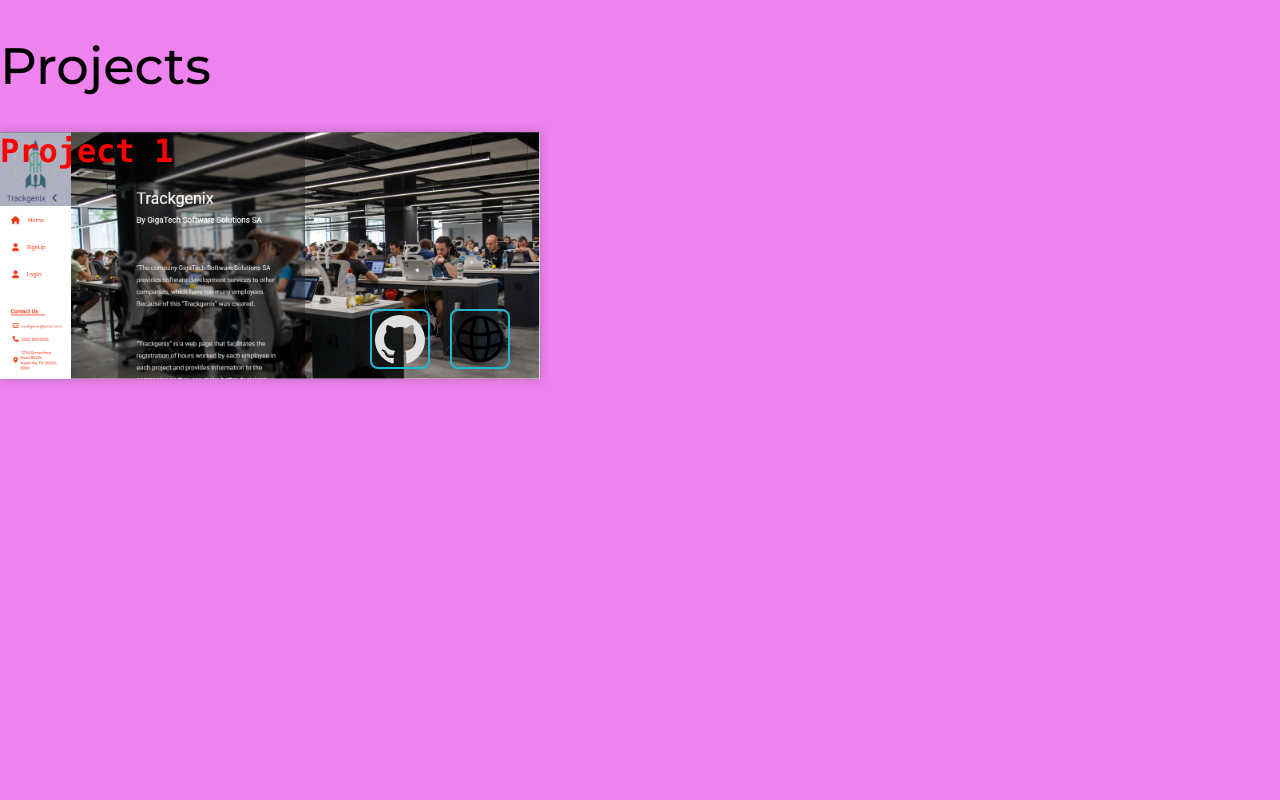
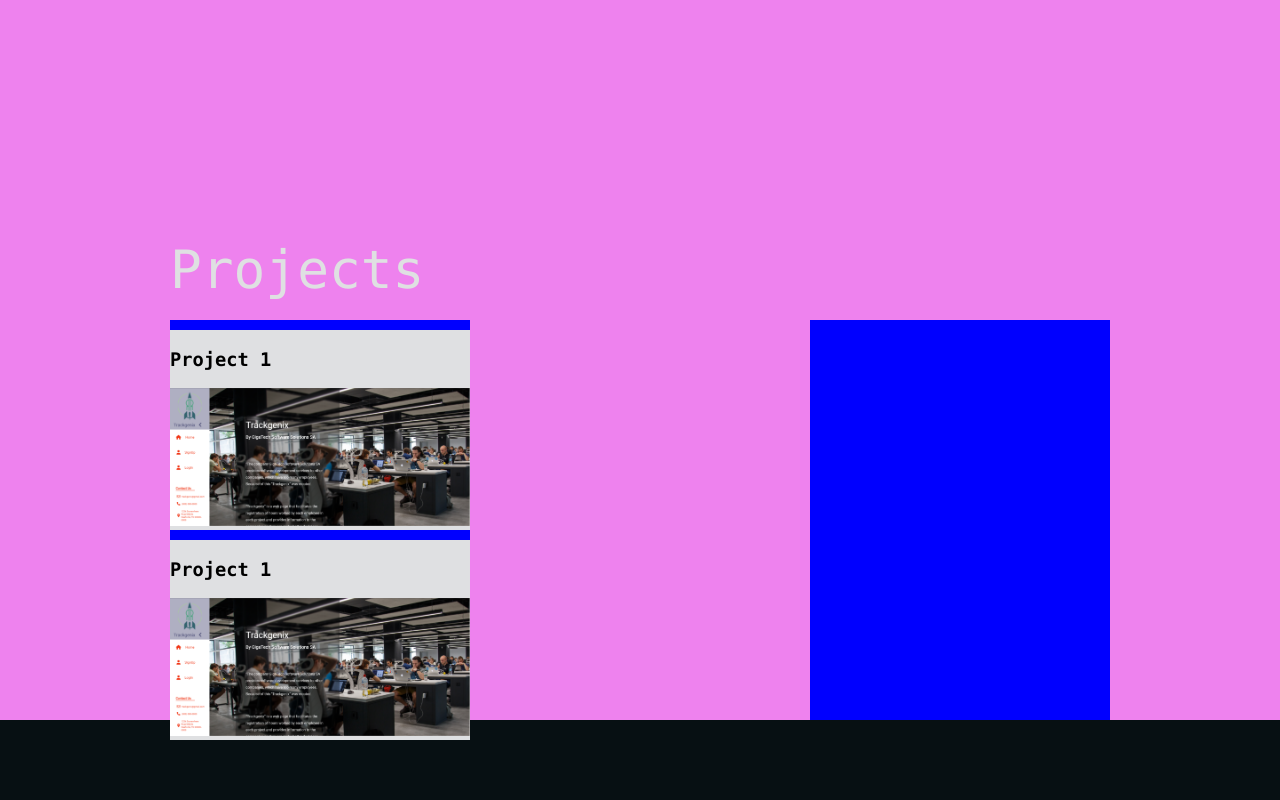
Before and after one commit to ProDIGGY-vinilos/my-portafolio, a React (Create React App) app: page / in a window 1280 px wide. Shown: the part 1600-2400 px from the top of the page. Built offline with nearby package versions, Linux system fonts and the light colour scheme.

Commit message:
think about projects presentation

```diff
--- a/src/Componentes/Pages/Contact/Contact.module.css
+++ b/src/Componentes/Pages/Contact/Contact.module.css
@@ -17,8 +17,8 @@
 
 .title {
   margin: 0px;
-  margin-bottom: 15px;
   padding: 0px;
+  margin-top: 30px;
   font-size: 3.3rem;
   font-weight: 300;
   color: #dfe0e2;
@@ -39,7 +39,6 @@
   align-items: center;
   width: 85%;
   height: 50%;
-  margin-top: 30px;
   border-radius: 5px;
   padding: 10px;
 }
--- a/src/Componentes/Pages/Projects/Projects.module.css
+++ b/src/Componentes/Pages/Projects/Projects.module.css
@@ -2,35 +2,60 @@
   background-color: violet;
   display: flex;
   flex-direction: row;
-  justify-content: space-between;
-  height: 100vh;
+  justify-content: space-around;
+  align-items: flex-end;
+  margin-bottom: 15px;
+  height: 90vh;
 }
 
-.right,
-.left {
-  width: 50%;
+.title {
+  margin: 0px;
+  margin-bottom: 20px;
+  padding: 0px;
+  font-size: 3.3rem;
+  font-weight: 300;
+  color: #dfe0e2;
 }
 
-.projectTitle {
-  position: absolute;
-  color: red;
-  font-size: 2rem;
-  font-weight: 700;
-  margin: 0;
-  padding: 0;
+.projectsLeft,
+.projectsRight {
+  display: flex;
+  flex-direction: column;
+  justify-content: space-between;
+  align-items: center;
+  width: 300px;
+  height: 400px;
+  background-color: blue;
 }
 
 .project {
-  background-color: #fff;
-  box-shadow: 0 0 10px rgba(0, 0, 0, 0.2);
-  display: flex;
-  flex-direction: column;
-  height: 100%;
-  width: 80%;
-  justify-content: space-between;
+  background-color: #dfe0e2;
+  margin-top: 10px;
+  height: 350px;
+  flex: 1;
+  transition: all 1s ease-in-out;
 }
 
-.projectBtns {
+.project:hover {
+  background-color: #23b5d3;
+  transition: all 1s ease-in-out;
+  flex: 3;
+}
+.project:hover img {
+  background-color: #23b5d3;
+  transition: all 1s ease-in-out;
+  width: 100%;
+  height: 100%;
+  flex: 3;
+}
+
+.project img {
+  object-fit: cover;
+  width: 100%;
+  flex: 1;
+}
+
+/* .projectBtns {
   display: flex;
   flex-direction: row;
   justify-content: flex-end;
@@ -71,4 +96,4 @@
   transition: all 1s ease-in-out;
   height: 30px;
   width: 30px;
-}
+} */
--- a/src/Componentes/Pages/Projects/index.js
+++ b/src/Componentes/Pages/Projects/index.js
@@ -3,13 +3,38 @@ import styles from "./Projects.module.css";
 const Projects = () => {
   return (
     <div id="projects" className={styles.container}>
-      <div className={styles.leftContainer}>
-        <h1>Projects</h1>
-        <div className={styles.left}>
+      <div className={styles.left}>
+        <h2 className={styles.title}>Projects</h2>
+        <div className={styles.projectsLeft}>
           <div className={styles.project}>
-            <h2 className={styles.projectTitle}>Project 1</h2>
-            <img src="images/projects/landing-trackgenix.png" alt="" />
-            <div className={styles.projectBtns}>
+            <h3>Project 1</h3>
+            <img
+              src="images/projects/landing-trackgenix.png"
+              alt="Trackgenix landing page"
+            ></img>
+          </div>
+          <div className={styles.project}>
+            <h3>Project 1</h3>
+            <img
+              src="images/projects/landing-trackgenix.png"
+              alt="Trackgenix landing page"
+            ></img>
+          </div>
+        </div>
+      </div>
+      <div className={styles.right}>
+        <div className={styles.projectsRight}>
+          <div className={styles.project}></div>
+          <div className={styles.project}></div>
+        </div>
+      </div>
+    </div>
+  );
+};
+
+export default Projects;
+
+/* <div className={styles.projectBtns}>
               <button className={styles.btnGitt}>
                 <img
                   className={styles.btnGit}
@@ -26,17 +51,4 @@ const Projects = () => {
                 ></img>
                 View
               </button>
-            </div>
-          </div>
-          <div className={styles.project}> </div>
-        </div>
-      </div>
-      <div className={styles.right}>
-        <div className={styles.project}> </div>
-        <div className={styles.project}> </div>
-      </div>
-    </div>
-  );
-};
-
-export default Projects;
+            </div> */
```
Also changed, not shown: public/images/projects/note-app.png (added), public/images/projects/weather-app.png (added).
